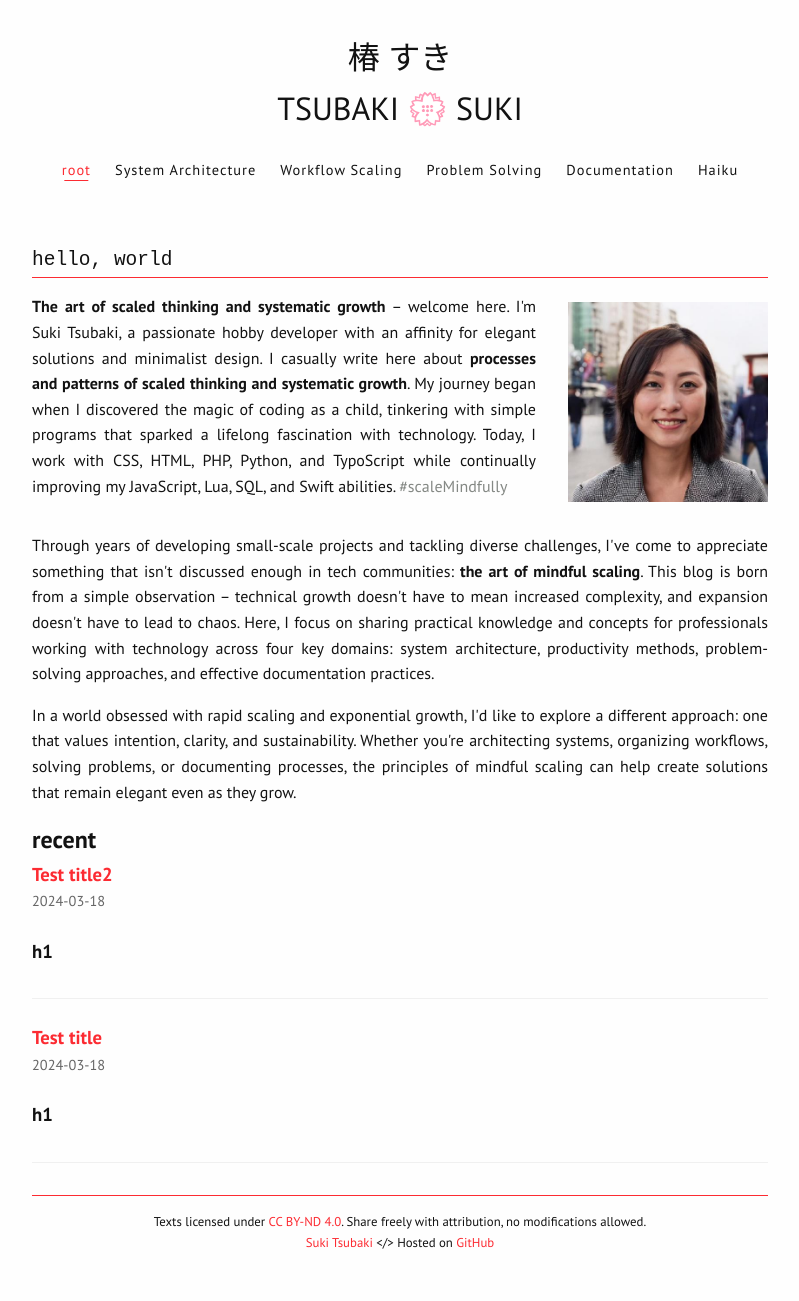
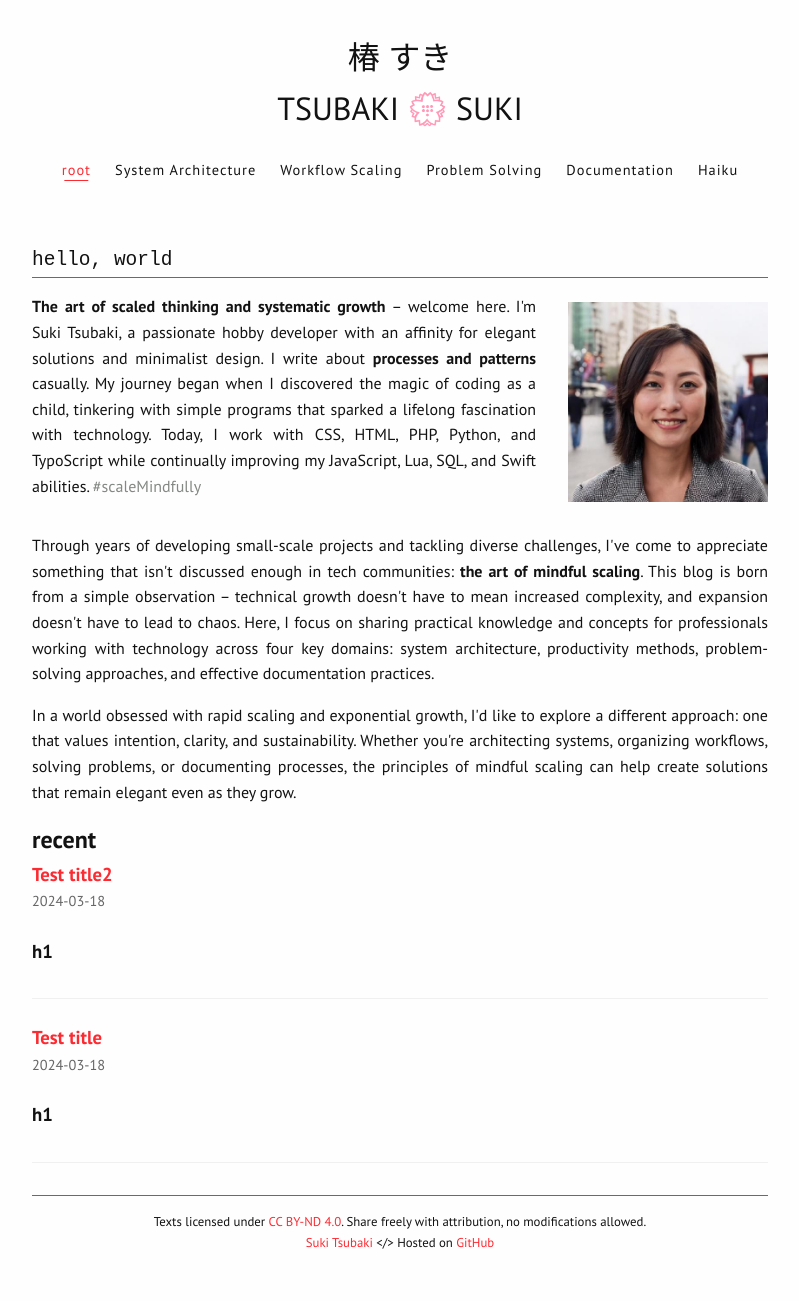
Before and after one commit to sukitsubaki/sukitsubaki.github.io, a Jekyll site: the page built from index.html, in a window 1280 px wide. Shown: the whole page, without its empty margins (240-1039 px from the left). Built offline with Jekyll 4.4.1, drawn with Linux system fonts in a browser that asks for light colours.

Commit message:
Update index.html

```diff
--- a/index.html
+++ b/index.html
@@ -9,7 +9,7 @@
         <div class="about-me">
             <div class="about-me-text">
                 <p style="margin: 0.05rem 0">
-                    <strong>The art of scaled thinking and systematic growth</strong> – welcome here. I'm Suki&nbsp;Tsubaki, a passionate hobby developer with an affinity for elegant solutions and minimalist design. I casually write here about <strong>processes and patterns of scaled thinking and systematic growth</strong>. My journey began when I discovered the magic of coding as a child, tinkering with simple programs that sparked a lifelong fascination with technology. Today, I work with CSS, HTML, PHP, Python, and TypoScript while continually improving my JavaScript, Lua, SQL, and Swift abilities. <span class="text-gray">#scaleMindfully</span>
+                    <strong>The art of scaled thinking and systematic growth</strong> – welcome here. I'm Suki&nbsp;Tsubaki, a passionate hobby developer with an affinity for elegant solutions and minimalist design. I write about <strong>processes and patterns</strong> casually. My journey began when I discovered the magic of coding as a child, tinkering with simple programs that sparked a lifelong fascination with technology. Today, I work with CSS, HTML, PHP, Python, and TypoScript while continually improving my JavaScript, Lua, SQL, and Swift abilities. <span class="text-gray">#scaleMindfully</span>
                 </p>
             </div>
             <div class="about-me-image">
```
